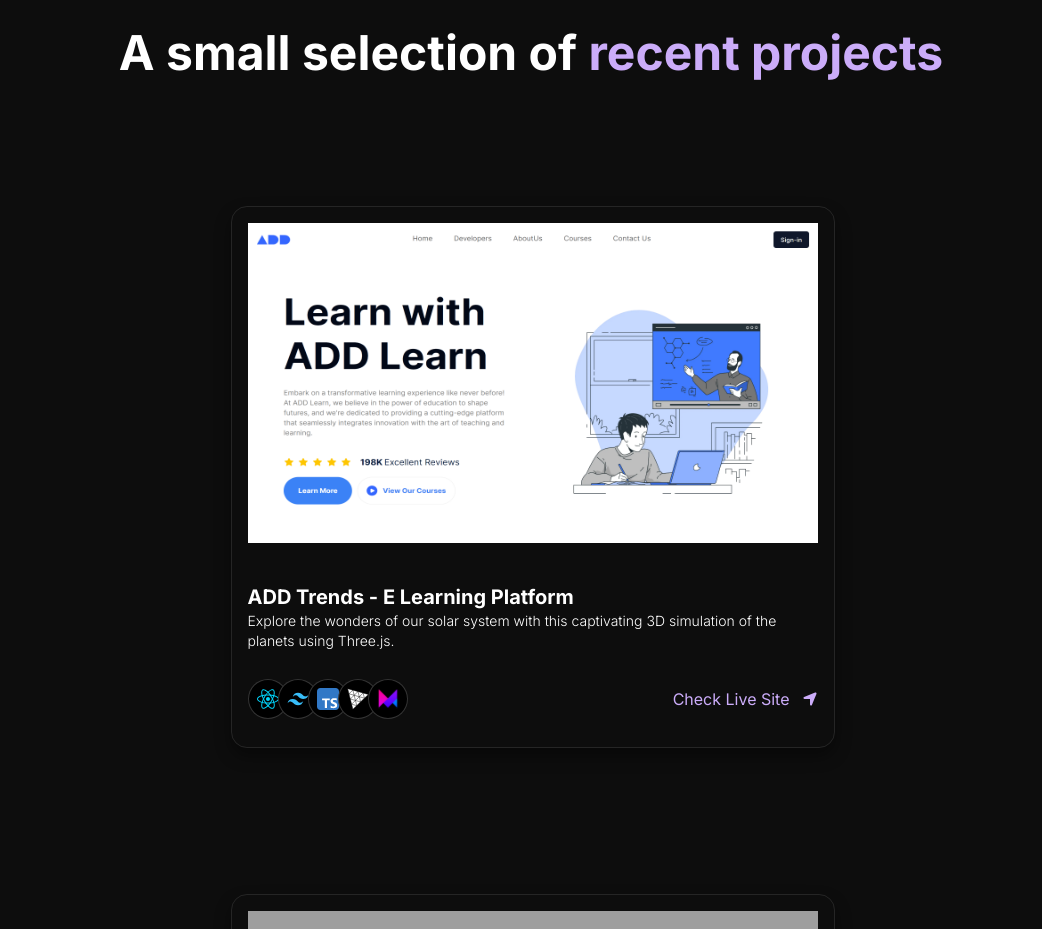
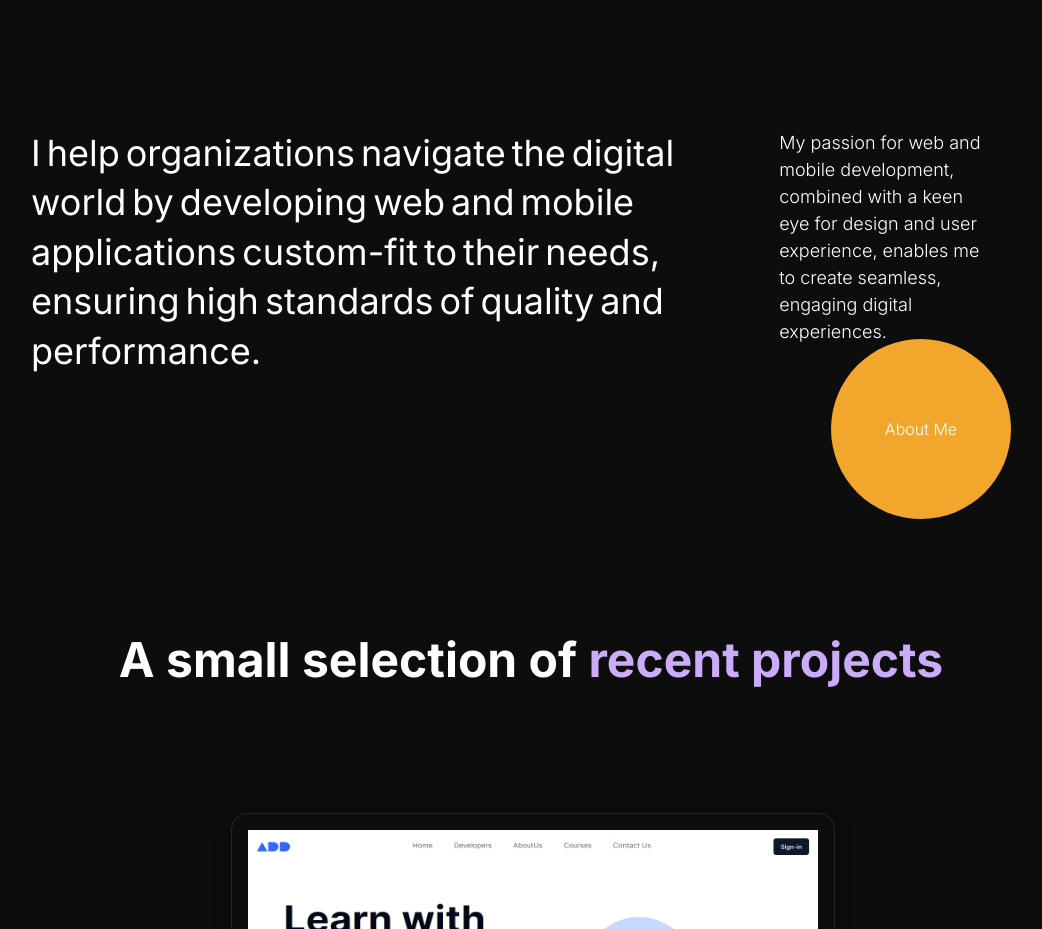
Before and after one commit to DevanshSK/portfolio, a Next.js app: page / in a window 1280 px wide. Shown: the part 860-1789 px from the top of the page, without its empty margins (109-1151 px from the left). Built offline with nearby package versions, Linux system fonts and the light colour scheme; grey boxes are pictures that could not be loaded.

Commit message:
Preloader and About section added.

```diff
--- a/app/page.tsx
+++ b/app/page.tsx
@@ -1,9 +1,12 @@
 "use client";
+import Description from "@/components/description";
 import Experience from "@/components/Experience";
 import Grid from "@/components/Grid";
 import Hero from "@/components/Hero";
+import PreLoader from "@/components/preloader";
 import { FloatingNav } from "@/components/ui/FloatingNav";
 import { navItems } from "@/data";
+import { AnimatePresence } from "framer-motion";
 import dynamic from "next/dynamic";
 import { useEffect, useState } from "react";
 import { FaHome } from "react-icons/fa";
@@ -24,21 +27,26 @@ export default function Home() {
         setTimeout(() => {
           setIsLoading(false);
           document.body.style.cursor = "default";
-          window.scrollTo(0,0);
+          window.scrollTo(0, 0);
         }, 2000);
       }
     )()
   }, []);
 
   return (
+    <>
+      <AnimatePresence mode="wait">
+        {isLoading && <PreLoader />}
+      </AnimatePresence>
       <main className="relative bg-black-100 flex justify-center items-center flex-col overflow-hidden mx-auto sm:px-10 px-5">
         <div className="max-w-7xl w-full">
-
           <Hero />
+          <Description />
           <RecentProjects />
+        </div>
         <div className="noise"></div>
-      </div>
 
       </main>
+    </>
   );
 }
--- /dev/null
+++ b/components/description/anim.ts
@@ -0,0 +1,27 @@
+export const slideUp = {
+    initial: {
+        y: "100%"
+    },
+    open: (i: number) => ({
+        y: "0%",
+        transition: {duration: 0.5, delay: 0.01 * i}
+    }),
+    closed: {
+        y: "100%",
+        transition: {duration: 0.5}
+    }
+}
+
+export const opacity = {
+    initial: {
+        opacity: 0
+    },
+    open: {
+        opacity: 1,
+        transition: {duration: 0.5}
+    },
+    closed: {
+        opacity: 0,
+        transition: {duration: 0.5}
+    }
+}
--- /dev/null
+++ b/components/description/index.tsx
@@ -0,0 +1,38 @@
+import React, { useRef } from 'react'
+import { useInView, motion } from 'framer-motion'
+import { slideUp, opacity } from './anim'
+import RoundedButton from '../common/rounded-button'
+
+const Description = () => {
+
+    const phrase = "I help organizations navigate the digital world by developing web and mobile applications custom-fit to their needs, ensuring high standards of quality and performance.";
+
+    const description = useRef<HTMLDivElement>(null);
+    const isInView = useInView(description);
+
+    return (
+        <div ref={description} className='description md:px-[80px] lg:px-[100px] my-20 md:my-[180px] flex justify-center'>
+            <div className="body flex flex-col lg:flex-row max-w-[1440px] gap-[50px] relative">
+                <p className='m-0 text-2xl md:text-[36px] md:leading-snug gap-2'>
+                    {
+                        phrase.split(" ").map((word, index) => (
+                            <span key={index} className='mask relative overflow-hidden inline-flex mr-[3px]'>
+                                <motion.span className='mr-[3px]' key={index} variants={slideUp} custom={index} animate={isInView ? "open" : "closed"} >{word}</motion.span>
+                            </span>
+                        ))
+                    }
+                </p>
+                <motion.p className='m-0 text-[18px] w-[80%] font-light' variants={opacity} animate={isInView ? "open" : "closed"}>
+                    My passion for web and mobile development, combined with a keen eye for design and user experience, enables me to create seamless, engaging digital experiences.
+                </motion.p>
+                <div data-scroll data-scroll-speed={0.1}>
+                    <RoundedButton className="button absolute top-[85%] sm:top-[85%] left-[calc(100%-200px)] w-[180px] h-[180px] bg-accent text-white rounded-[50%] flex items-center justify-center cursor-pointer">
+                        <p className='m-0 text-base font-light relative z-[1]'>About Me</p>
+                    </RoundedButton>
+                </div>
+            </div>
+        </div>
+    )
+}
+
+export default Description
--- /dev/null
+++ b/components/preloader/anim.ts
@@ -0,0 +1,19 @@
+export const opacity = {
+    initial: {
+        opacity: 0
+    },
+    enter: {
+        opacity: 0.75,
+        transition: {duration: 1, delay: 0.2}
+    },
+}
+
+export const slideUp = {
+    initial: {
+        top: 0
+    },
+    exit: {
+        top: "-100vh",
+        transition: {duration: 0.8, ease: [0.76, 0, 0.24, 1], delay: 0.2}
+    }
+}
--- /dev/null
+++ b/components/preloader/index.tsx
@@ -0,0 +1,67 @@
+'use client';
+import React, { useState, useEffect } from 'react'
+import { motion } from 'framer-motion';
+import { opacity, slideUp } from './anim';
+
+const words = ["Hello", "Bonjour", "Ciao", "Olà", "やあ", "Hallå", "Guten tag", "Hallo"]
+
+interface Dimension {
+    width: number;
+    height: number;
+}
+
+const PreLoader = () => {
+    const [index, setIndex] = useState<number>(0);
+    const [dimension, setDimension] = useState<Dimension>({
+        width: window.innerWidth,
+        height: window.innerHeight,
+    });
+
+    useEffect( () => {
+        setDimension({width: window.innerWidth, height: window.innerHeight})
+    }, [])
+
+    useEffect(() => {
+        if (index == words.length - 1) return;
+        setTimeout(() => {
+            setIndex(index + 1);
+        }, index == 0 ? 1000 : 150);
+    }, [index]);
+
+
+    const initialPath = `M0 0 L${dimension.width} 0 L${dimension.width} ${dimension.height} Q${dimension.width / 2} ${dimension.height + 300} 0 ${dimension.height}  L0 0`
+    const targetPath = `M0 0 L${dimension.width} 0 L${dimension.width} ${dimension.height} Q${dimension.width / 2} ${dimension.height} 0 ${dimension.height}  L0 0`
+
+    const curve = {
+        initial: {
+            d: initialPath,
+            transition: {duration: 0.7, ease: [0.76, 0, 0.24, 1]}
+        },
+        exit: {
+            d: targetPath,
+            transition: {duration: 0.7, ease: [0.76, 0, 0.24, 1], delay: 0.3}
+        }
+    }
+
+
+    return (
+        <motion.div
+            variants={slideUp}
+            initial="initial"
+            animate="enter"
+            exit="exit"
+            className='introduction h-screen w-screen flex items-center justify-center fixed z-[500] bg-slate'
+        >
+            {dimension.width > 0 &&
+            <>
+                <motion.p className='flex text-black-100 text-[42px] items-center absolute z-[1500]' variants={opacity} initial="initial" animate="enter" exit="exit" ><span className='block w-[10px] h-[10px] bg-black-100 rounded-[50px] mr-[10px]'></span>{words[index]}</motion.p>
+                <svg className='absolute top-0 w-full h-[calc(100%+300px)]'>
+                    <motion.path className="fill-slate" variants={curve} initial="initial" exit="exit"></motion.path>
+                </svg>
+            </>
+            }
+        </motion.div>
+    )
+}
+
+export default PreLoader
```
Lines whose indentation alone changed are shown as unchanged.
